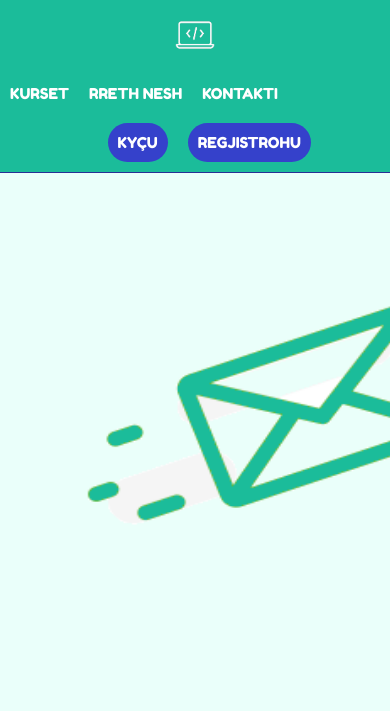
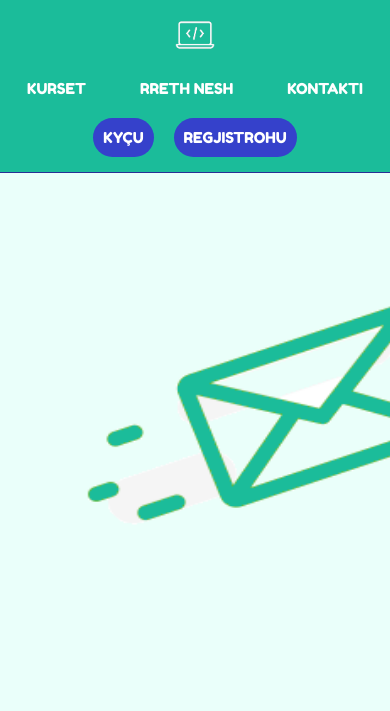
Before and after one commit to ringash/Meso-Online, a PHP site: page /contact.php in a window 390 px wide; the page is wider, and only the part inside the window is pictured. Shown: the top 711 px of that part. Run offline with PHP 8.4, Linux system fonts and the light colour scheme; some web fonts are replaced.

Commit message:
header responsive final

```diff
--- a/css/main-style.css
+++ b/css/main-style.css
@@ -46,7 +46,7 @@
 }
 
 #login-register {
-  width: auto;
+  width: fit-content;
 }
 
 #login-register a {
@@ -69,16 +69,20 @@
   header a {
     font-size: 15px;
   }
-
+  #header-list{
+    padding: 5px;
+  }
   #header-list a {
     font-size: 15px;
-    margin: 10px;
+  }
+  #login-register{
+    margin: auto;
+    padding: 5px;
   }
   #login-register a {
+    bottom: 10px;
     padding: 10px;
-  }
-  #login-register {
-    width: 50%;
+    font-size: 15px;
   }
 }
 
```
